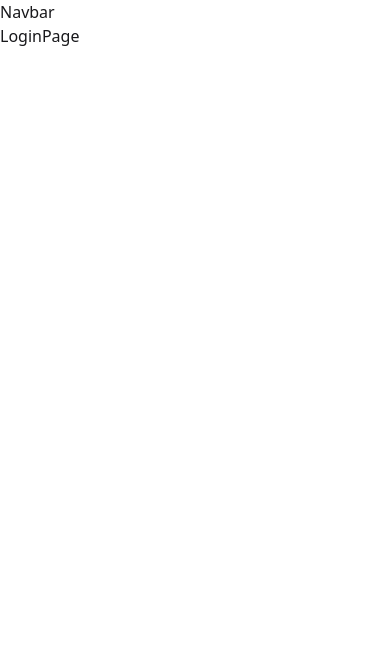
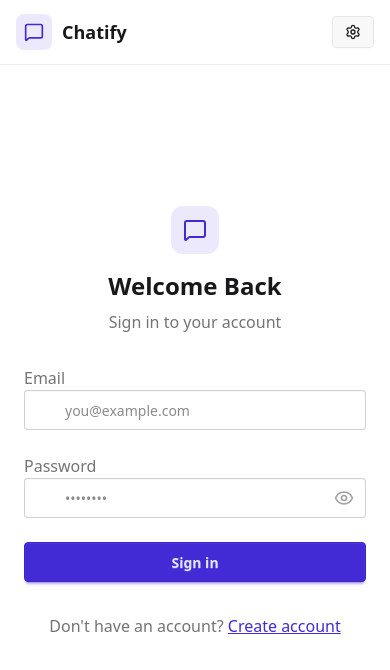
Before and after one commit to rahulgope45/Chatify, a React (Vite) app in the folder frontend/: page /login in a window 390 px wide. Shown: the top 670 px of the page. Built offline with nearby package versions, Linux system fonts and the light colour scheme; no server answers.

Commit message:
Signup and login page completed

```diff
--- a/frontend/src/App.jsx
+++ b/frontend/src/App.jsx
@@ -9,6 +9,7 @@ import SettingsPage from './pages/SettingsPage'
 import { useAuthStore } from './store/useAuthStore'
 import { useEffect } from 'react'
 import {Loader} from 'lucide-react'
+import {Toaster} from 'react-hot-toast'
 
 function App() {
    const {authUser, checkAuth, isCheckingAuth } = useAuthStore();
@@ -34,11 +35,12 @@ function App() {
     <Navbar/>
     <Routes>
      <Route  path='/' element={authUser ? <Home/> : <Navigate to='/login' /> }/>
-     <Route  path='/signin' element={<SignupPage/>}/>
+     <Route  path='/signup' element={!authUser ?<SignupPage/> : <Navigate to="/"/>}/>
      <Route  path='/login' element={!authUser ? <LoginPage/> : <Navigate to="/"/>}/>
      <Route  path='/profile' element={ authUser ? <ProfilePage/> : <Navigate to='/login' />}/>
      <Route  path='/settings' element={<SettingsPage/>}/>
     </Routes>
+    <Toaster/>
 
     </>
   )
--- a/frontend/src/components/AuthImagePattern.jsx
+++ b/frontend/src/components/AuthImagePattern.jsx
@@ -1,6 +1,6 @@
 const AuthImagePatern = ( {title,subtitle}) => {
     return (
-        <div className="hidden lg:flex items-center justify-center bg-base-200 p-12">
+        <div className="hidden lg:flex items-center justify-center bg-base-200 p-12 mt-10">
       <div className="max-w-md text-center">
         <div className="grid grid-cols-3 gap-3 mb-8">
           {[...Array(9)].map((_, i) => (
--- a/frontend/src/components/Navbar.jsx
+++ b/frontend/src/components/Navbar.jsx
@@ -1,8 +1,57 @@
 import React from 'react'
+import { useAuthStore } from '../store/useAuthStore'
+import { Link } from 'react-router-dom';
+import { LogOut, MessageSquare, Settings, User } from 'lucide-react';
 
 function Navbar() {
+  const {logout, authUser} = useAuthStore();
+
+
+
   return (
-    <div>Navbar</div>
+    <header
+    className='bg-base-100 border-b border-base-300 fixed w-full top-0 z-40 backdrop:-blur-lg bg-base-100/80 '
+    >
+      <div className='container mx-auto px-4 h-16'>
+        <div className='flex items-center justify-between h-full'>
+          <div className='flex items-centergap-8'>
+           <Link to="/" className='flex items-center gap-2.5 hover:opacity-80 tracking-all'>
+           <div className='size-9 rounded-lg bg-primary/10 flex items-center justify-center'>
+           <MessageSquare className='w-5 h-5 text-primary'/>
+           </div>
+           <h1 className='text-lg font-bold'>Chatify</h1>
+           </Link>
+          </div>
+          <div className="flex items-center gap-2">
+            <Link
+              to={"/settings"}
+              className={`
+              btn btn-sm gap-2 transition-colors
+
+              `}
+            >
+              <Settings className="w-4 h-4" />
+              <span className="hidden sm:inline">Settings</span>
+            </Link>
+
+            {authUser && (
+              <>
+                <Link to={"/profile"} className={`btn btn-sm gap-2`}>
+                  <User className="size-5" />
+                  <span className="hidden sm:inline">Profile</span>
+                </Link>
+
+                <button className="flex gap-2 items-center cursor-pointer" onClick={logout}>
+                  <LogOut className="size-5" />
+                  <span className="hidden sm:inline">Logout</span>
+                </button>
+              </>
+            )}
+          </div>
+        </div>
+      </div>
+
+    </header>
   )
 }
 
--- a/frontend/src/pages/LoginPage.jsx
+++ b/frontend/src/pages/LoginPage.jsx
@@ -1,8 +1,121 @@
-import React from 'react'
+import React, { useState } from 'react'
+import { useAuthStore } from '../store/useAuthStore';
+import { Eye, EyeOff, Loader2, Lock, Mail, MessageSquare } from 'lucide-react';
+import { Link } from 'react-router-dom';
+import AuthImagePatern from '../components/AuthImagePattern';
 
 function LoginPage() {
+
+  const [showPassword, setShowPassword] = useState(false);
+  const [formData, setFormData] = useState({
+    email: "",
+    password: "",
+  })
+  const {login , isLogginIng } = useAuthStore();
+
+  const handleSubmit = async (e)=>{
+    e.preventDefault();
+    login(formData);
+  }
+
+
   return (
-    <div>LoginPage</div>
+     <div className="h-screen grid lg:grid-cols-2 ">
+      {/* Left Side - Form */}
+      <div className="flex flex-col justify-center items-center p-6 sm:p-12">
+        <div className="w-full max-w-md space-y-8">
+          {/* Logo */}
+          <div className="text-center mb-8">
+            <div className="flex flex-col items-center gap-2 group">
+              <div
+                className="w-12 h-12 rounded-xl bg-primary/10 flex items-center justify-center group-hover:bg-primary/20
+              transition-colors"
+              >
+                <MessageSquare className="w-6 h-6 text-primary" />
+              </div>
+              <h1 className="text-2xl font-bold mt-2">Welcome Back</h1>
+              <p className="text-base-content/60">Sign in to your account</p>
+            </div>
+          </div>
+
+          {/* Form */}
+          <form onSubmit={handleSubmit} className="space-y-6">
+            <div className="form-control">
+              <label className="label">
+                <span className="label-text font-medium">Email</span>
+              </label>
+              <div className="relative">
+                <div className="absolute inset-y-0 left-0 pl-3 flex items-center pointer-events-none">
+                  <Mail className="h-5 w-5 text-base-content/40" />
+                </div>
+                <input
+                  type="email"
+                  className={`input input-bordered w-full pl-10`}
+                  placeholder="you@example.com"
+                  value={formData.email}
+                  onChange={(e) => setFormData({ ...formData, email: e.target.value })}
+                />
+              </div>
+            </div>
+
+            <div className="form-control">
+              <label className="label">
+                <span className="label-text font-medium">Password</span>
+              </label>
+              <div className="relative">
+                <div className="absolute inset-y-0 left-0 pl-3 flex items-center pointer-events-none">
+                  <Lock className="h-5 w-5 text-base-content/40" />
+                </div>
+                <input
+                  type={showPassword ? "text" : "password"}
+                  className={`input input-bordered w-full pl-10`}
+                  placeholder="••••••••"
+                  value={formData.password}
+                  onChange={(e) => setFormData({ ...formData, password: e.target.value })}
+                />
+                <button
+                  type="button"
+                  className="absolute inset-y-0 right-0 pr-3 flex items-center"
+                  onClick={() => setShowPassword(!showPassword)}
+                >
+                  {showPassword ? (
+                    <EyeOff className="h-5 w-5 text-base-content/40" />
+                  ) : (
+                    <Eye className="h-5 w-5 text-base-content/40" />
+                  )}
+                </button>
+              </div>
+            </div>
+
+            <button type="submit" className="btn btn-primary w-full" disabled={isLogginIng}>
+              {isLogginIng ? (
+                <>
+                  <Loader2 className="h-5 w-5 animate-spin" />
+                  Loading...
+                </>
+              ) : (
+                "Sign in"
+              )}
+            </button>
+          </form>
+
+          <div className="text-center">
+            <p className="text-base-content/60">
+              Don&apos;t have an account?{" "}
+              <Link to="/signup" className="link link-primary">
+                Create account
+              </Link>
+            </p>
+          </div>
+        </div>
+      </div>
+
+      {/* Right Side - Image/Pattern */}
+      <AuthImagePatern
+        title={"Welcome back!"}
+        subtitle={"Sign in to continue your conversations and catch up with your messages."}
+      />
+    </div>
   )
 }
 
--- a/frontend/src/pages/SignupPage.jsx
+++ b/frontend/src/pages/SignupPage.jsx
@@ -3,6 +3,7 @@ import { useAuthStore } from '../store/useAuthStore';
 import { EyeOff,Eye,Lock, Mail, MessageSquare ,User, Loader, Loader2} from 'lucide-react';
 import { Link } from 'react-router-dom';
 import AuthImagePatern from '../components/AuthImagePattern';
+import toast from 'react-hot-toast';
 
 function SignupPage() {
 
@@ -16,11 +17,20 @@ function SignupPage() {
   const { signup, isSigninUp} = useAuthStore()
 
   const validator = () => {
+      if(!formData.fullName.trim()) return toast.error("Full name is required")
+      if(!formData.email.trim()) return toast.error("Enter your email");
+      if(!/\S+@\S+\.\S+/.test(formData.email)) return toast.error("Enter your email correctly");
+      if(!formData.password.trim()) return toast.error("Enter a password")
+      if(formData.password.length < 6) return toast.error("Enter a password more than 6 character ")
 
+      return true;
   }
 
   const handleSubmit = (e) => {
-       e.preventDefault()
+       e.preventDefault();
+
+       const success = validator()
+       if(success === true) signup(formData);
   }
 
   return (
@@ -76,7 +86,7 @@ function SignupPage() {
            </div>
            <div className='form-control'>
              <label className='label'>
-              <span className='label-text font-medium'>Email</span>
+              <span className='label-text font-medium'>Password</span>
             </label>
             <div className='relative'>
                 <div className='absolute inset-y-0 left-0 pl-3 flex items-center pointer-events-none'>
--- a/frontend/src/store/useAuthStore.js
+++ b/frontend/src/store/useAuthStore.js
@@ -1,6 +1,7 @@
 import axios from 'axios';
 import {create } from 'zustand';
 import { axiosInstances } from '../lib/axios.js';
+import toast from 'react-hot-toast';
 export const useAuthStore = create((set) => ({
     authUser: null,
 
@@ -25,8 +26,48 @@ export const useAuthStore = create((set) => ({
         }
     },
 
-    signuo: async (data) =>{
+    signup: async (data) =>{
+         set({isSigninUp: true});
+         try {
+            const res = await axiosInstances.post("/auth/signup",data);
+            set({authUser: res.data});
+            toast.success("Account created successfully");
+            console.log("Signup success")
+         } catch (error) {
+            toast.error(error.response.data.message);
+            console.log("Signup error")
+         }finally{
+            set({isSigninUp: false});
+         }
+    },
 
+    logout: async () => {
+        try {
+            await axiosInstances.post("/auth/logout");
+            set({authUser: null});
+            toast.success("Logeed out successfully")
+            console.log("logout success")
+        } catch (error) {
+            toast.error(error.response.data.message);
+            console.log("logout error")
+        }
+    },
+
+    login: async (data) => {
+        set({isLogginIng : true})
+        try {
+            const res = await axiosInstances.post("/auth/login", data)
+            set({authUser :res.data})
+            console.log("Login success",res.data)
+            toast.success("Login success")
+        } catch (error) {
+            toast.error(error.response.data.message);
+            console.log("login error")
+        }finally{
+            set({isLogginIng: false})
+        }
     }
 
+
+
 }))
--- a/package.json
+++ b/package.json
@@ -1,5 +1,6 @@
 {
   "dependencies": {
-    "mongodb": "^6.19.0"
+    "mongodb": "^6.19.0",
+    "react-hot-toast": "^2.6.0"
   }
 }
```
Also changed, not shown: 1 other file (tests, documents, lock files or other folders).
